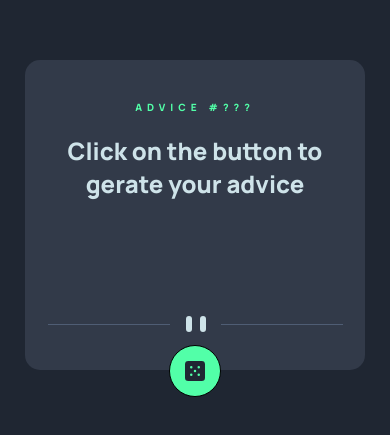
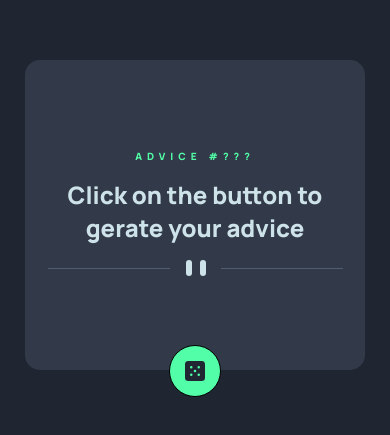
Before and after one commit to FortesMach/advice-generator, a plain HTML site: page index.html in a window 390 px wide. Shown: the part 207-642 px from the top of the page. Drawn offline with Linux system fonts and the light colour scheme.

Commit message:
changing some styles

```diff
--- a/index.html
+++ b/index.html
@@ -18,11 +18,11 @@
             <div class="advice">
                 <h2 class="number">Advice #<span id="advice-id">???</span></h2>
                 <p id="advice-text" class="content">Click on the button to gerate your advice</p>
+                <picture id="divider">
+                    <source media="(max-width: 768px)" srcset="./src/images/pattern-divider-mobile.svg">
+                    <img src="./src/images/pattern-divider-desktop.svg" alt="Pattern Divider Image">
+                </picture>
             </div>
-            <picture id="divider">
-                <source media="(max-width: 768px)" srcset="./src/images/pattern-divider-mobile.svg">
-                <img src="./src/images/pattern-divider-desktop.svg" alt="Pattern Divider Image">
-            </picture>
             <button id="advice-generator">
                 <img src="./src/images/icon-dice.svg" alt="Dice Image">
             </button>
--- a/src/css/responsive.css
+++ b/src/css/responsive.css
@@ -13,11 +13,6 @@
         width: 300px;
     }
 
-    .advice-box #divider{
-        position: absolute;
-        margin-top: 65%;
-    }
-
     .advice-box #advice-generator{
         margin-top: 92%;
     }
--- a/src/css/style.css
+++ b/src/css/style.css
@@ -13,6 +13,7 @@
 }
 
 .container,
+.advice,
 .advice-box {
     justify-content: center;
     align-items: center;
@@ -34,9 +35,8 @@
 }
 
 .advice-box .advice {
-    margin-top: 40px;
     height: 100%;
-    gap: 20px;
+    gap: 15px;
     flex-direction: column;
 }
 
@@ -51,11 +51,6 @@
     width: 450px;
     font-size: 28px;
     color: var(--text-color);
-}
-
-.advice-box #divider{
-    position: absolute;
-    margin-top: 45%;
 }
 
 .advice-box #advice-generator {
```
